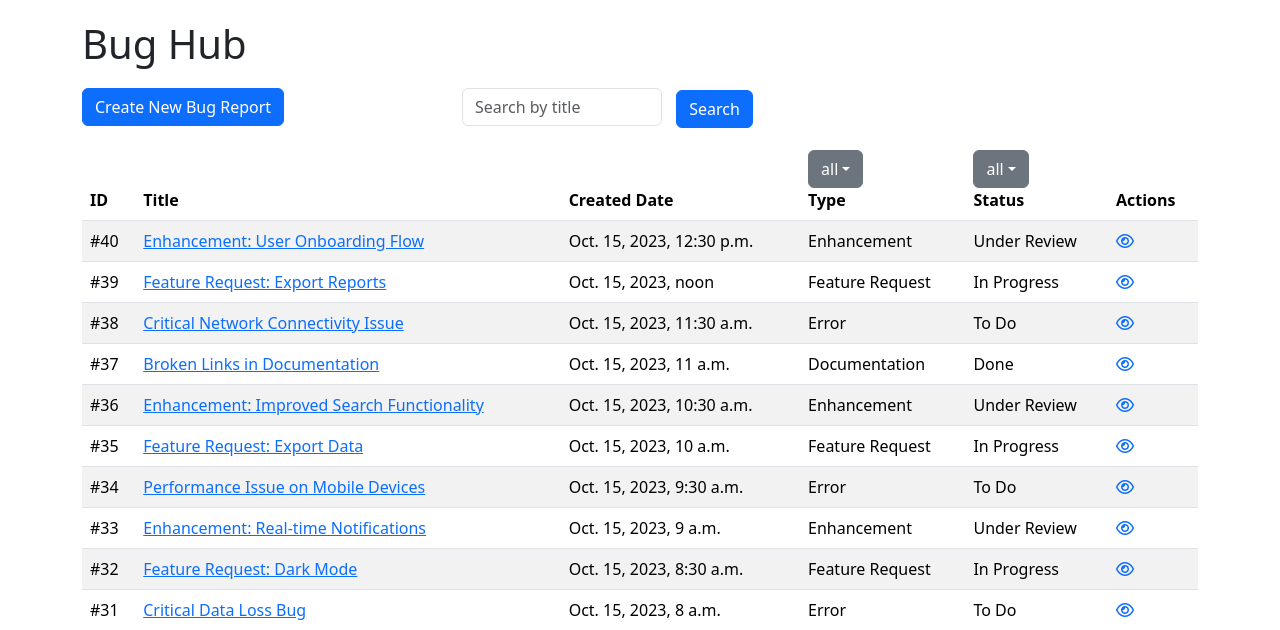
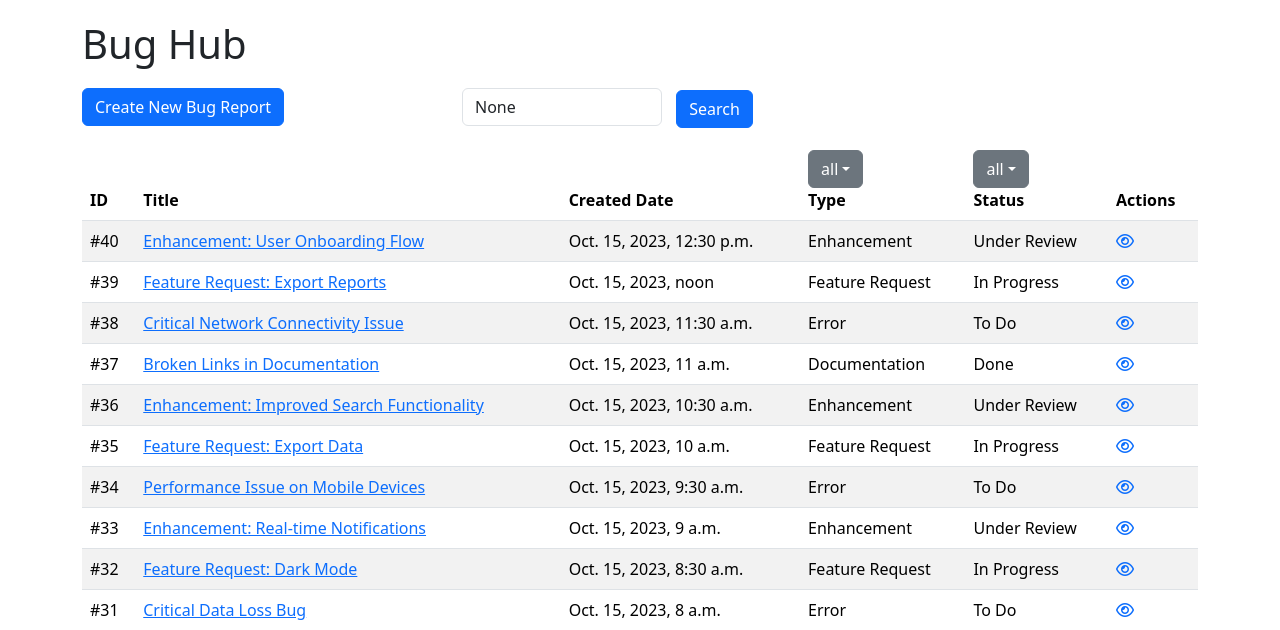
Before and after one commit to Niloth-p/glitch-guru, a Django app: page /bugs/ in a window 1280 px wide. Shown: the part 62-692 px from the top of the page. Run offline with Django 4.2, Linux system fonts and the light colour scheme; data comes from the database, SQL or seed files in the repository; some libraries are stand-ins or nearby versions.

Commit message:
- added query to search parameter

```diff
--- a/bug_hub/templates/bug_hub/bug_list.html
+++ b/bug_hub/templates/bug_hub/bug_list.html
@@ -12,7 +12,8 @@
                  name="q"
                  placeholder="Search by title"
                  class="form-control mr-2"
-                 id="search-bar">
+                 id="search-bar"
+                 value="{{ query }}">
           <button type="submit" class="btn btn-primary">Search</button>
         </form>
       </div>
```
